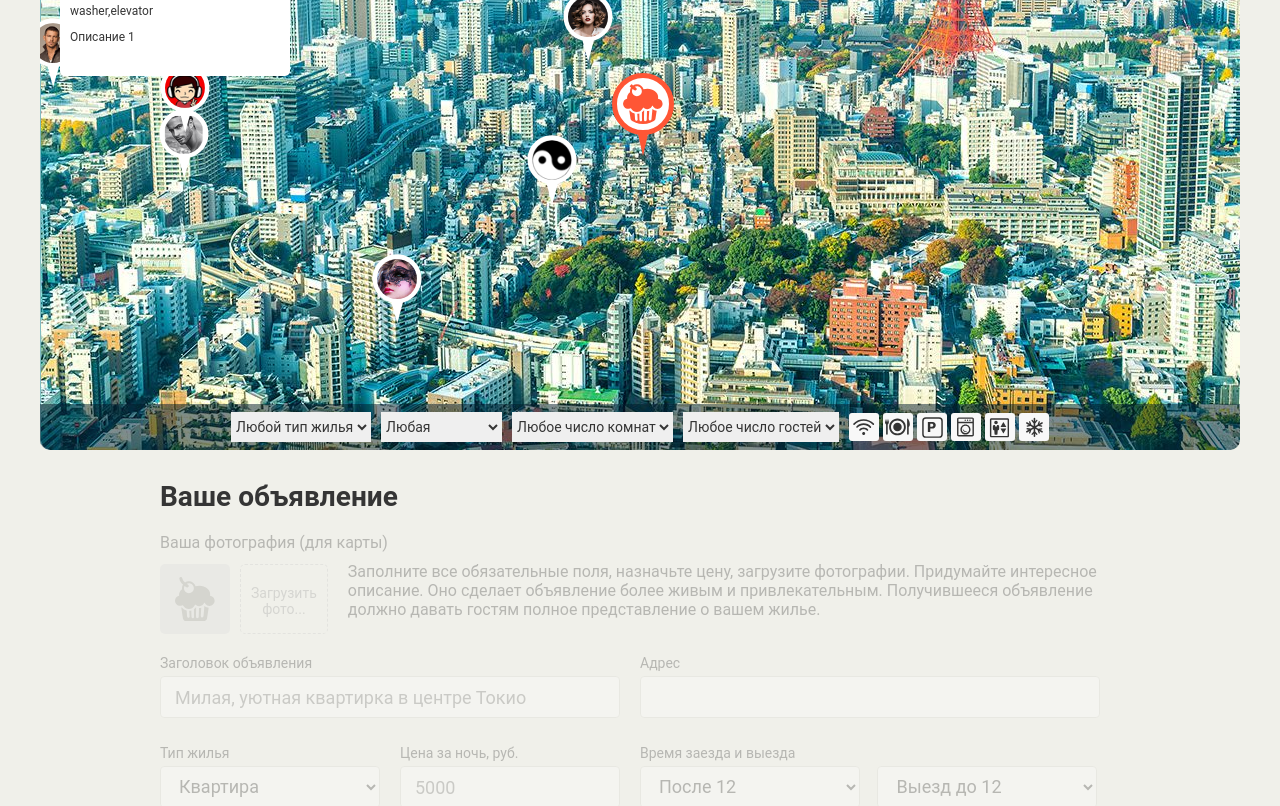
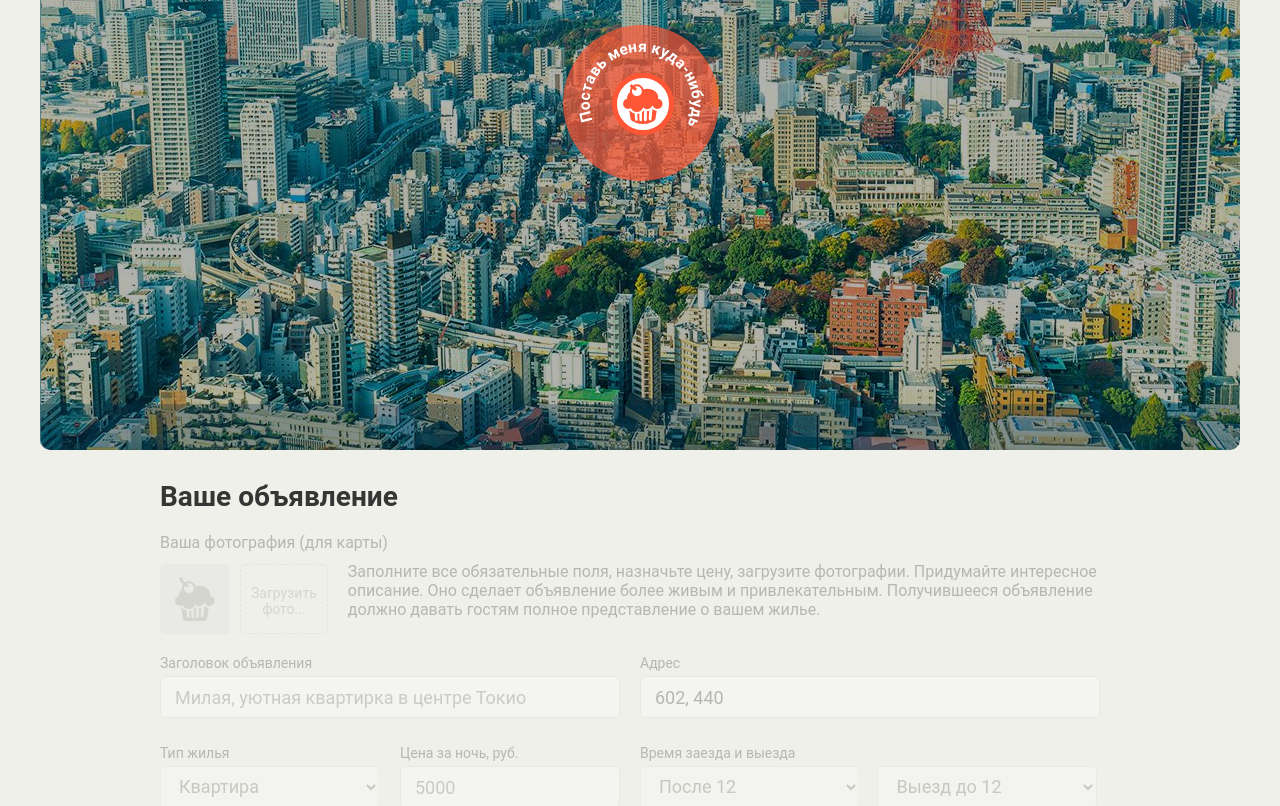
Before and after one commit to KseniaKrasilnikova/1180645-keksobooking-20, a website: page index.html in a window 1280 px wide. Shown: the part 300-1106 px from the top of the page. Drawn offline with Linux system fonts and the light colour scheme; files whose address does not match are found by name.

Commit message:
module4-task2 disable/enable map, form. Completed address field of form.

```diff
--- a/index.html
+++ b/index.html
@@ -37,7 +37,7 @@
 
       <!-- Фильтрация объявлений -->
       <div class="map__filters-container">
-        <form action="#" class="map__filters" autocomplete="off">
+        <form class="map__filters" action="https://javascript.pages.academy/keksobooking" method="post" autocomplete="off">
           <select name="housing-type" id="housing-type" class="map__filter">
             <option value="any" selected>Любой тип жилья</option>
             <option value="palace">Дворец</option>
@@ -84,7 +84,7 @@
     <!-- Форма объявления -->
     <section class="notice">
       <h2 class="notice__title">Ваше объявление</h2>
-      <form class="ad-form ad-form--disabled" method="post" enctype="multipart/form-data" autocomplete="off">
+      <form class="ad-form ad-form--disabled" method="post" enctype="multipart/form-data" action="https://javascript.pages.academy/keksobooking" autocomplete="off">
         <fieldset class="ad-form-header">
           <legend class="ad-form-header__title">Ваша фотография (для карты)</legend>
           <div class="ad-form-header__upload">
--- a/js/main.js
+++ b/js/main.js
@@ -33,7 +33,7 @@ function getAd(number) {
     'offer': {
       'title': 'Заголовок ' + number,
       'address': location.x + ', ' + location.y,
-      'price': getRandomInt(400, 2000),
+      'price': getRandomInt(400, 1000000),
       'type': getRandomArrayItem(Object.keys(adTypes)),
       'rooms': getRandomInt(1, 6),
       'guests': getRandomInt(1, 20),
@@ -64,9 +64,7 @@ function getRandomSubarray(array) {
   });
 }
 
-/**/
-
-document.querySelector('.map').classList.remove('map--faded');
+// document.querySelector('.map').classList.remove('map--faded');
 
 // функция создания DOM-элемента на основе JS-объекта
 
@@ -153,16 +151,63 @@ function renderAdPhotos(adElement, photos) {
 }
 
 // функция заполнения блока DOM-элементами
-
-var appendAdElements = function (ads) {
+var appendAdPinElements = function (ads) {
   var adFragmentPin = document.createDocumentFragment();
-  var adFragmentCard = document.createDocumentFragment();
-  adFragmentCard.appendChild(renderAdCard(ads[0]));
   for (var i = 0; i < ads.length; i++) {
     adFragmentPin.appendChild(renderAdPin(ads[i]));
   }
   document.querySelector('.map__pins').appendChild(adFragmentPin);
+};
+
+var appendAdCardElement = function (ad) {
+  var adFragmentCard = document.createDocumentFragment();
+  adFragmentCard.appendChild(renderAdCard(ad));
   document.querySelector('.map').insertBefore(adFragmentCard, document.querySelector('.map__filters-container'));
 };
 
-appendAdElements(getAds(8));
+// appendAdElements(getAds(8));
+
+// доверяй, но проверяй (часть 1)
+// Неактивное состояние.
+
+var formElement = document.querySelector('.ad-form');
+
+function disableInputs(form, tagName, isDisable) {
+  var elements = form.getElementsByTagName(tagName);
+  for (var i = 0; i < elements.length; i++) {
+    if (isDisable) {
+      elements[i].setAttribute('disabled', 'true');
+    } else {
+      elements[i].removeAttribute('disabled');
+    }
+  }
+}
+
+// Активация страницы ЛКМ, Enter
+var mapPinMainElement = document.querySelector('.map__pin--main');
+
+function activatePage() {
+  return function (evt) {
+    if (evt.button === 0 || evt.key === 'Enter') {
+      document.querySelector('.map').classList.remove('map--faded');
+      document.querySelector('.ad-form').classList.remove('ad-form--disabled');
+      disableInputs(formElement, 'input', false);
+      disableInputs(formElement, 'select', false);
+    }
+  };
+}
+
+function setAddress() {
+  var x = parseInt(mapPinMainElement.style.left, 10) + Math.floor(mapPinMainElement.offsetWidth / 2);
+  var y = parseInt(mapPinMainElement.style.top, 10) + mapPinMainElement.offsetHeight;
+  formElement.querySelector('#address').value = x + ', ' + y;
+}
+
+// Запуск
+disableInputs(formElement, 'input', true);
+disableInputs(formElement, 'select', true);
+
+setAddress();
+
+mapPinMainElement.addEventListener('mousedown', activatePage(), true);
+mapPinMainElement.addEventListener('keydown', activatePage(), true);
```
